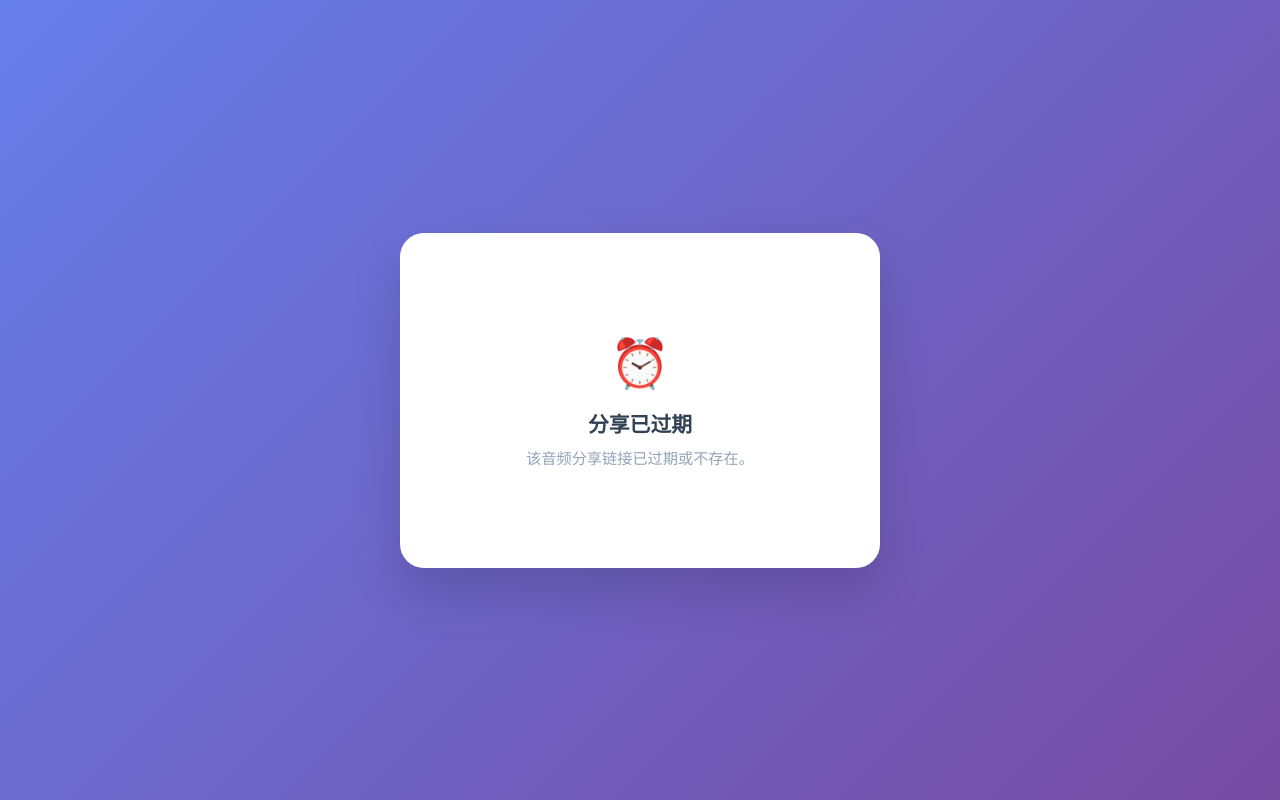
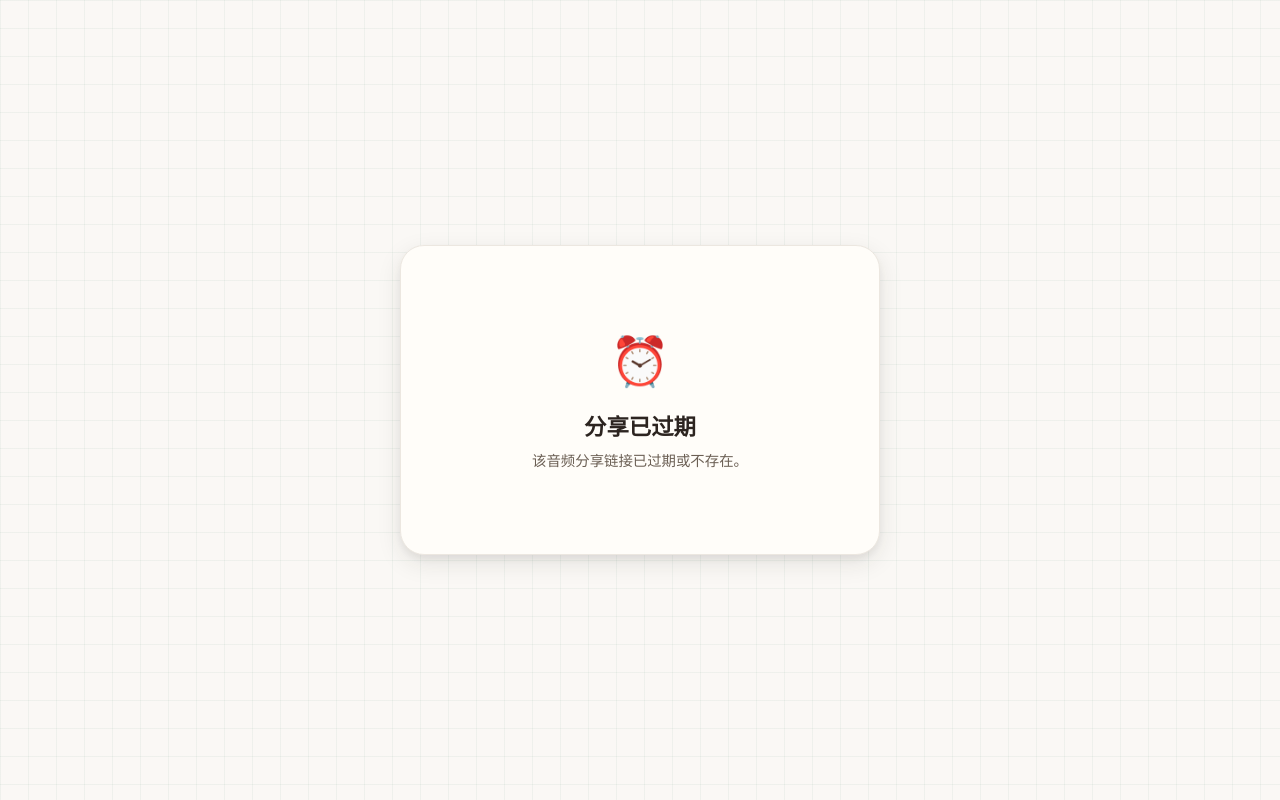
Before and after one commit to kingqiu/LexiFlow, a FastAPI app: page /share/1 in a window 1280 px wide. Run offline with FastAPI, Linux system fonts and the light colour scheme.

Commit message:
fix: 分享页面更新为「优雅笔记本」设计风格
- 分享页面配色/字体/卡片样式与主站一致
- 标题品牌色：L橙色 + F绿色
- 单词标签：便签旋转样式
- 按钮：橄榄绿胶囊样式
- 背景：笔记本格纹纹理

Co-Authored-By: Claude Sonnet 4.6 <noreply@anthropic.com>

```diff
--- a/backend/main.py
+++ b/backend/main.py
@@ -534,7 +534,12 @@ async def share_page(share_id: str, req: Request):
     # Build the page content
     content = f"""
     <div class="share-brand">
-        <h1>🎧 LexiFlow</h1>
+        <h1><span class="accent-l">L</span>exi<span class="accent-e">F</span>low</h1>
+        <div class="share-brand-divider">
+            <span class="share-brand-line"></span>
+            <span class="share-brand-dot"></span>
+            <span class="share-brand-line"></span>
+        </div>
         <p>听写音频分享</p>
     </div>
 
@@ -546,7 +551,7 @@ async def share_page(share_id: str, req: Request):
     </div>
 
     <div class="word-list">
-        <div class="word-list-title">单词列表</div>
+        <div class="word-list-title">📖 单词列表</div>
         <div class="word-tags">{word_tags}</div>
     </div>
 
--- a/backend/templates/share_page.html
+++ b/backend/templates/share_page.html
@@ -5,7 +5,38 @@
     <meta name="viewport" content="width=device-width, initial-scale=1.0, maximum-scale=1.0, user-scalable=no">
     <title>LexiFlow 听写音频</title>
     <meta name="description" content="LexiFlow 生成的听写音频，包含 {word_count} 个单词">
+    <link rel="preconnect" href="https://fonts.googleapis.com">
+    <link rel="preconnect" href="https://fonts.gstatic.com" crossorigin>
+    <link href="https://fonts.googleapis.com/css2?family=Cormorant+Garamond:ital,wght@0,400;0,600;0,700;1,400&family=DM+Sans:wght@400;500;600;700&family=DM+Mono:wght@400;500&display=swap" rel="stylesheet">
     <style>
+        :root {{
+            --color-paper: #faf8f5;
+            --color-paper-warm: #fffdf9;
+            --color-olive: #3a8055;
+            --color-olive-light: #4a9e69;
+            --color-olive-pale: #edf5f0;
+            --color-terracotta: #d4541a;
+            --color-terracotta-pale: #fdf0eb;
+            --color-ink: #2c2420;
+            --color-ink-light: #4a4039;
+            --color-text-secondary: #6b5f54;
+            --color-text-muted: #9c8e82;
+            --color-border: #e0d8cf;
+            --color-border-light: #ece7e0;
+            --color-gridline: rgba(61, 128, 85, 0.06);
+            --font-display: 'Cormorant Garamond', Georgia, serif;
+            --font-body: 'DM Sans', -apple-system, BlinkMacSystemFont, sans-serif;
+            --font-mono: 'DM Mono', 'SF Mono', monospace;
+            --radius-sm: 6px;
+            --radius-md: 10px;
+            --radius-lg: 16px;
+            --radius-xl: 24px;
+            --radius-pill: 999px;
+            --shadow-sm: 0 1px 3px rgba(44, 36, 32, 0.06), 0 1px 2px rgba(44, 36, 32, 0.04);
+            --shadow-md: 0 4px 12px rgba(44, 36, 32, 0.08), 0 2px 4px rgba(44, 36, 32, 0.04);
+            --shadow-lg: 0 8px 24px rgba(44, 36, 32, 0.10), 0 4px 8px rgba(44, 36, 32, 0.06);
+        }}
+
         * {{
             margin: 0;
             padding: 0;
@@ -13,59 +44,97 @@
         }}
 
         body {{
-            font-family: -apple-system, BlinkMacSystemFont, 'Segoe UI', 'PingFang SC', 'Hiragino Sans GB', 'Microsoft YaHei', sans-serif;
-            background: linear-gradient(135deg, #667eea 0%, #764ba2 100%);
+            font-family: var(--font-body);
+            background-color: var(--color-paper);
+            background-image:
+                linear-gradient(var(--color-gridline) 1px, transparent 1px),
+                linear-gradient(90deg, var(--color-gridline) 1px, transparent 1px);
+            background-size: 28px 28px;
+            color: var(--color-ink);
             min-height: 100vh;
             display: flex;
             align-items: center;
             justify-content: center;
-            padding: 20px;
+            padding: 24px 16px;
+            -webkit-font-smoothing: antialiased;
         }}
 
         .share-container {{
-            background: white;
-            border-radius: 24px;
+            background: var(--color-paper-warm);
+            border: 1px solid var(--color-border-light);
+            border-radius: var(--radius-xl);
             max-width: 480px;
             width: 100%;
-            padding: 40px 32px;
-            box-shadow: 0 25px 50px rgba(0, 0, 0, 0.15);
+            padding: 36px 32px;
+            box-shadow: var(--shadow-lg);
+            animation: fadeSlideUp 0.5s ease-out both;
+        }}
+
+        @keyframes fadeSlideUp {{
+            from {{ opacity: 0; transform: translateY(16px); }}
+            to {{ opacity: 1; transform: translateY(0); }}
         }}
 
         .share-brand {{
             text-align: center;
-            margin-bottom: 32px;
+            margin-bottom: 28px;
         }}
 
         .share-brand h1 {{
-            font-size: 1.6rem;
-            font-weight: 800;
-            background: linear-gradient(135deg, #667eea, #764ba2);
-            -webkit-background-clip: text;
-            -webkit-text-fill-color: transparent;
-            background-clip: text;
-            margin-bottom: 4px;
+            font-family: var(--font-display);
+            font-size: 1.8rem;
+            font-weight: 700;
+            color: var(--color-ink);
+            margin-bottom: 6px;
+            letter-spacing: -0.02em;
+        }}
+
+        .share-brand h1 .accent-l {{ color: var(--color-terracotta); }}
+        .share-brand h1 .accent-e {{ color: var(--color-olive); }}
+
+        .share-brand-divider {{
+            display: flex;
+            align-items: center;
+            justify-content: center;
+            gap: 10px;
+            margin-top: 12px;
+        }}
+
+        .share-brand-line {{
+            width: 36px;
+            height: 1px;
+            background: var(--color-border);
+        }}
+
+        .share-brand-dot {{
+            width: 5px;
+            height: 5px;
+            border-radius: 50%;
+            background: var(--color-terracotta);
         }}
 
         .share-brand p {{
-            color: #94a3b8;
-            font-size: 0.85rem;
+            font-family: var(--font-display);
+            font-style: italic;
+            color: var(--color-text-secondary);
+            font-size: 0.95rem;
+            margin-top: 10px;
         }}
 
         .audio-section {{
-            background: #f8fafc;
-            border-radius: 16px;
-            padding: 24px;
+            background: var(--color-paper);
+            border: 1px solid var(--color-border-light);
+            border-radius: var(--radius-lg);
+            padding: 20px;
             margin-bottom: 24px;
+            border-left: 4px solid var(--color-olive);
         }}
 
         .audio-section audio {{
             width: 100%;
-            border-radius: 12px;
+            height: 44px;
+            border-radius: var(--radius-pill);
             outline: none;
-        }}
-
-        .audio-section audio::-webkit-media-controls-panel {{
-            background: #f1f5f9;
         }}
 
         .word-list {{
@@ -116,67 +205,82 @@
             width: 3px;
             height: 3px;
             border-radius: 50%;
-            background: #cbd5e1;
+            background: var(--color-border);
         }}
 
         .actions {{
             display: flex;
-            gap: 12px;
+            gap: 10px;
         }}
 
         .btn {{
             flex: 1;
-            padding: 14px;
-            border-radius: 14px;
-            font-size: 0.95rem;
-            font-weight: 600;
+            padding: 13px 16px;
+            border-radius: var(--radius-pill);
+            font-family: var(--font-body);
+            font-size: 0.9rem;
+            font-weight: 700;
             text-align: center;
             text-decoration: none;
             cursor: pointer;
             border: none;
-            transition: all 0.2s;
-            font-family: inherit;
+            transition: all 0.2s ease;
+            display: flex;
+            align-items: center;
+            justify-content: center;
+            gap: 6px;
         }}
 
         .btn-primary {{
-            background: linear-gradient(135deg, #667eea, #764ba2);
+            background: var(--color-olive);
             color: white;
+            box-shadow: 0 2px 8px rgba(61, 128, 85, 0.25), 0 1px 3px rgba(61, 128, 85, 0.15);
         }}
 
         .btn-primary:hover {{
+            background: var(--color-olive-light);
             transform: translateY(-1px);
-            box-shadow: 0 4px 12px rgba(102, 126, 234, 0.4);
+            box-shadow: 0 4px 14px rgba(61, 128, 85, 0.3);
+        }}
+
+        .btn-primary:active {{
+            transform: translateY(0) scale(0.98);
         }}
 
         .btn-secondary {{
-            background: #f1f5f9;
-            color: #475569;
+            background: var(--color-paper);
+            color: var(--color-ink);
+            border: 1.5px solid var(--color-border);
         }}
 
         .btn-secondary:hover {{
-            background: #e2e8f0;
+            background: var(--color-olive-pale);
+            border-color: var(--color-olive);
+            color: var(--color-olive);
+            transform: translateY(-1px);
         }}
 
         .footer {{
             text-align: center;
-            margin-top: 28px;
-            padding-top: 20px;
-            border-top: 1px solid #f1f5f9;
+            margin-top: 24px;
+            padding-top: 18px;
+            border-top: 1px solid var(--color-border-light);
         }}
 
         .footer p {{
             font-size: 0.75rem;
-            color: #cbd5e1;
+            color: var(--color-text-muted);
         }}
 
         .footer a {{
-            color: #667eea;
+            color: var(--color-olive);
             text-decoration: none;
+            font-weight: 600;
         }}
 
         .expired-container {{
             text-align: center;
-            padding: 60px 32px;
+            padding: 48px 24px;
         }}
 
         .expired-container .icon {{
@@ -185,14 +289,30 @@
         }}
 
         .expired-container h2 {{
-            font-size: 1.3rem;
-            color: #334155;
+            font-family: var(--font-display);
+            font-size: 1.4rem;
+            color: var(--color-ink);
             margin-bottom: 8px;
         }}
 
         .expired-container p {{
-            color: #94a3b8;
-            font-size: 0.95rem;
+            color: var(--color-text-secondary);
+            font-size: 0.9rem;
+        }}
+
+        /* ===== Scrollbar ===== */
+        ::-webkit-scrollbar {{ width: 5px; }}
+        ::-webkit-scrollbar-track {{ background: var(--color-paper); }}
+        ::-webkit-scrollbar-thumb {{ background: var(--color-border); border-radius: 3px; }}
+
+        /* ===== Text Selection ===== */
+        ::selection {{ background: var(--color-olive-pale); color: var(--color-olive); }}
+
+        @media (max-width: 480px) {{
+            .share-container {{ padding: 28px 20px; }}
+            .share-brand h1 {{ font-size: 1.5rem; }}
+            .actions {{ flex-direction: column; }}
+            .btn {{ justify-content: center; }}
         }}
     </style>
 </head>
```
Also changed, not shown: other parts of backend/templates/share_page.html (+37 -17 lines).
